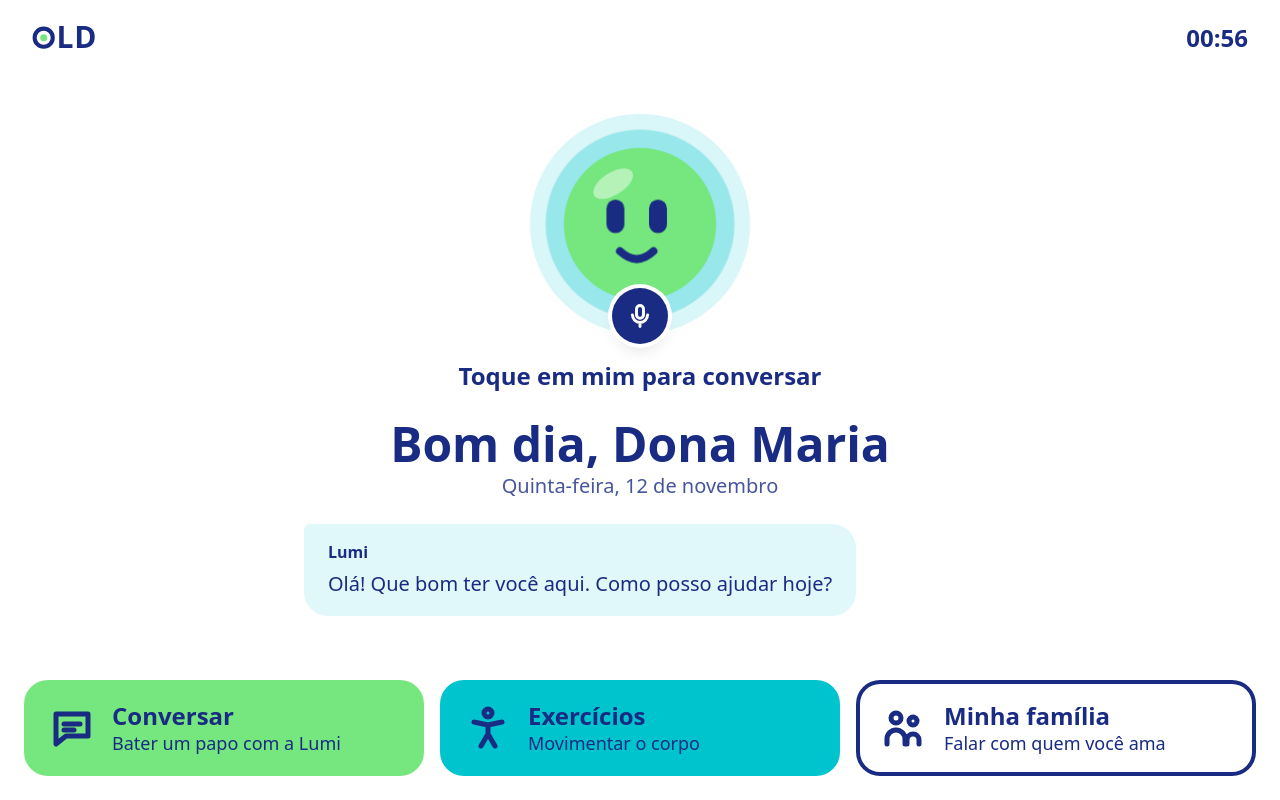
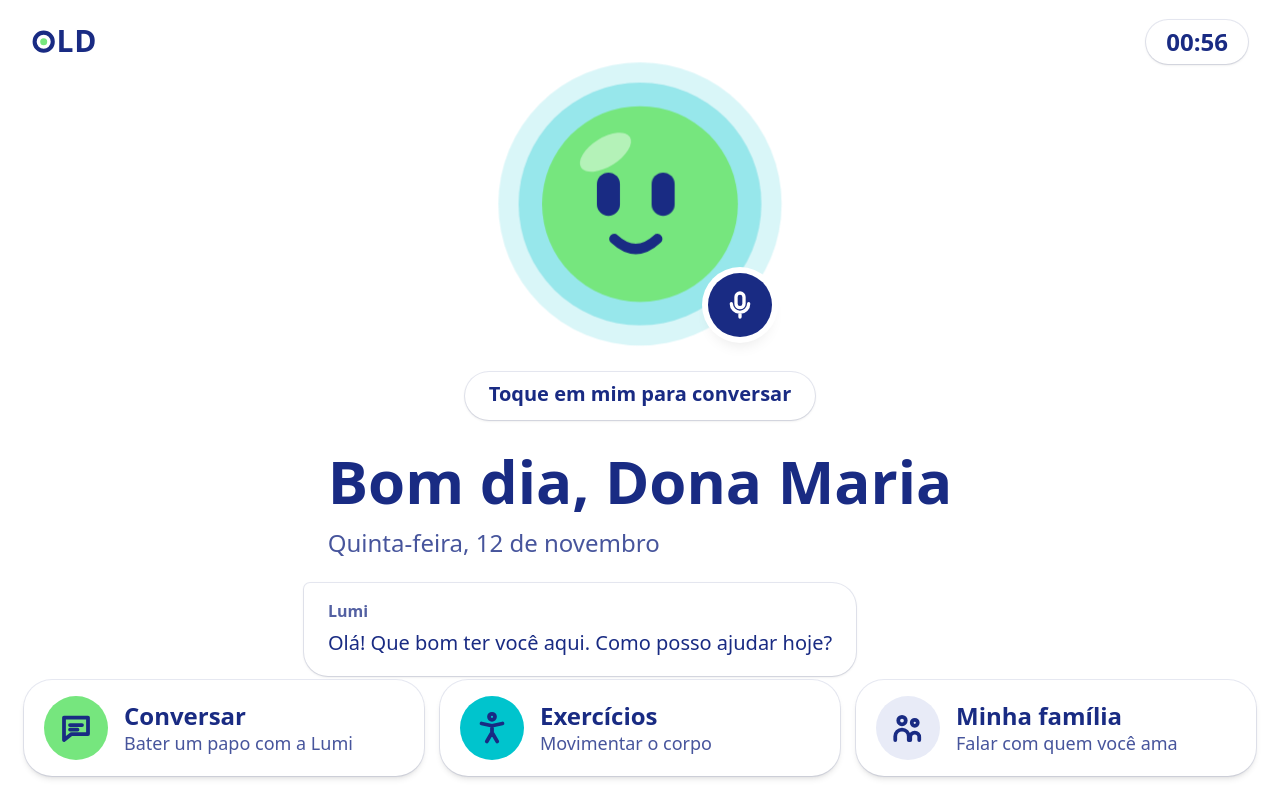
Before and after one commit to MessiasMacedo/GS-old__Front-end__Web, a React (Vite) app: page /lumi in a window 1280 px wide. Built offline with nearby package versions, Linux system fonts and the light colour scheme; a web font is replaced by a local one.

Commit message:
style(lumi): baloes, status, saudacao e botoes de acao redesenhados

```diff
--- a/src/components/lumi/BalaoFala.jsx
+++ b/src/components/lumi/BalaoFala.jsx
@@ -1,6 +1,7 @@
 /**
  * Mostra a última troca: o que a pessoa disse e o que a Lumi respondeu.
  * Texto grande para quem não escutou bem a voz.
+ * Lumi: balão branco à esquerda. Pessoa: balão azul à direita.
  */
 export default function BalaoFala({ autor, texto }) {
   if (!texto) return null;
@@ -8,10 +9,14 @@ export default function BalaoFala({ autor, texto }) {
 
   return (
     <div
-      className={`max-w-2xl rounded-3xl px-6 py-4 text-xl leading-relaxed text-old-azul
-        ${ehLumi ? "bg-old-ciano-claro self-start rounded-tl-md" : "bg-old-azul-claro self-end rounded-tr-md"}`}
+      className={`max-w-xl rounded-3xl px-6 py-4 text-xl leading-relaxed shadow-sm
+        ${ehLumi
+          ? "self-start rounded-tl-md bg-white text-old-azul ring-1 ring-old-azul/10"
+          : "self-end rounded-tr-md bg-old-azul text-white"}`}
     >
-      <span className="block text-base font-bold mb-1">{ehLumi ? "Lumi" : "Você"}</span>
+      <span className={`mb-1 block text-base font-bold ${ehLumi ? "text-old-azul/75" : "text-white/80"}`}>
+        {ehLumi ? "Lumi" : "Você"}
+      </span>
       {texto}
     </div>
   );
--- a/src/components/lumi/BarraTopo.jsx
+++ b/src/components/lumi/BarraTopo.jsx
@@ -7,9 +7,9 @@ import Logo from "@/components/ui/Logo";
  */
 export default function BarraTopo({ hora }) {
   return (
-    <header className="flex items-center justify-between px-8 pt-5">
+    <header className="relative flex items-center justify-between px-8 pt-5">
       <Link to="/" aria-label="OLD, página inicial" className="text-3xl text-old-azul"><Logo /></Link>
-      <span className="text-2xl font-bold tabular-nums text-old-azul">{hora}</span>
+      <span className="rounded-full bg-white px-5 py-1.5 text-2xl font-bold tabular-nums text-old-azul shadow-sm ring-1 ring-old-azul/10">{hora}</span>
     </header>
   );
 }
--- a/src/components/lumi/BotaoAcao.jsx
+++ b/src/components/lumi/BotaoAcao.jsx
@@ -1,25 +1,29 @@
+// Cor do círculo do ícone. O texto fica sempre azul sobre branco.
 const CORES = {
   verde: "bg-old-verde",
   ciano: "bg-old-ciano",
-  branco: "bg-white ring-4 ring-inset ring-old-azul",
+  branco: "bg-old-azul-claro",
 };
 
 /**
- * Botão grande de ação. Texto sempre azul: verde e ciano
- * não têm contraste suficiente com texto branco.
+ * Botão grande de ação da tela do tablet: cartão branco, ícone num círculo
+ * com a cor da marca, título e uma linha explicando o que acontece.
+ * Em tela estreita (retrato, celular) vira ícone + título, para sobrar espaço para a Lumi.
  */
 export default function BotaoAcao({ titulo, descricao, Icone, cor = "verde", onClick }) {
   return (
     <button
       type="button"
       onClick={onClick}
-      className={`${CORES[cor]} flex items-center gap-4 rounded-3xl px-6 py-5 min-h-24 text-left
-                  text-old-azul active:scale-[0.98] transition-transform`}
+      className="flex min-h-24 flex-col items-center gap-2 rounded-[1.75rem] bg-white p-3 text-center text-old-azul
+                 lg:flex-row lg:gap-4 lg:px-5 lg:py-4 lg:text-left shadow-md ring-1 ring-old-azul/10 transition-transform active:scale-[0.98]"
     >
-      <span className="size-12 shrink-0"><Icone /></span>
+      <span className={`${CORES[cor]} flex size-12 shrink-0 items-center justify-center rounded-full p-2.5 ring-4 ring-white sm:size-14 lg:size-16 lg:p-3.5`}>
+        <Icone />
+      </span>
       <span>
-        <span className="block text-2xl font-bold leading-tight">{titulo}</span>
-        <span className="block text-lg leading-snug">{descricao}</span>
+        <span className="block text-lg font-bold leading-tight sm:text-xl lg:text-2xl">{titulo}</span>
+        <span className="hidden text-lg leading-snug text-old-azul/80 lg:block">{descricao}</span>
       </span>
     </button>
   );
--- a/src/components/lumi/BotaoVoz.jsx
+++ b/src/components/lumi/BotaoVoz.jsx
@@ -17,12 +17,12 @@ export default function BotaoVoz({ estado, onOuvir, onParar, desabilitado }) {
       aria-label={rotulo}
       className="relative rounded-full disabled:opacity-40 disabled:cursor-not-allowed"
     >
-      <LumiRosto estado={estado} className="w-40 sm:w-48 lg:w-56" />
+      <LumiRosto estado={estado} className="w-44 sm:w-56 lg:w-72" />
       <span
-        className="absolute -bottom-2 left-1/2 -translate-x-1/2 flex items-center justify-center
-                   size-14 rounded-full bg-old-azul text-white shadow-lg ring-4 ring-white"
+        className="absolute bottom-[4%] right-[4%] flex items-center justify-center
+                   size-16 rounded-full bg-old-azul text-white shadow-lg ring-[6px] ring-white"
       >
-        <span className="size-7">{ocupada ? <IconeParar /> : <IconeMicrofone />}</span>
+        <span className="size-8">{ocupada ? <IconeParar /> : <IconeMicrofone />}</span>
       </span>
     </button>
   );
--- a/src/components/lumi/Saudacao.jsx
+++ b/src/components/lumi/Saudacao.jsx
@@ -1,10 +1,11 @@
+// Saudação grande e a data por extenso: ajudam a pessoa a se situar no dia.
 export default function Saudacao({ saudacao, nome, data }) {
   return (
-    <div className="text-center">
-      <h1 className="text-4xl sm:text-5xl font-bold text-old-azul text-balance">
+    <div className="text-center lg:text-left">
+      <h1 className="text-4xl font-extrabold leading-tight text-old-azul text-balance sm:text-5xl lg:text-6xl">
         {saudacao}, {nome}
       </h1>
-      <p className="mt-1 text-xl text-old-azul/80">{data}</p>
+      <p className="mt-2 text-2xl text-old-azul/80">{data}</p>
     </div>
   );
 }
--- a/src/components/lumi/StatusLumi.jsx
+++ b/src/components/lumi/StatusLumi.jsx
@@ -8,7 +8,11 @@ const TEXTOS = {
 // aria-live: leitores de tela anunciam a mudança de estado (heurística 1 de Nielsen)
 export default function StatusLumi({ estado, erro }) {
   return (
-    <p aria-live="polite" className="text-2xl font-bold text-old-azul min-h-9 text-center">
+    <p
+      aria-live="polite"
+      className={`min-h-12 rounded-full px-6 py-2 text-center text-xl font-bold shadow-sm
+        ${erro ? "bg-old-azul text-white" : "bg-white text-old-azul ring-1 ring-old-azul/10"}`}
+    >
       {erro ?? TEXTOS[estado]}
     </p>
   );
```
